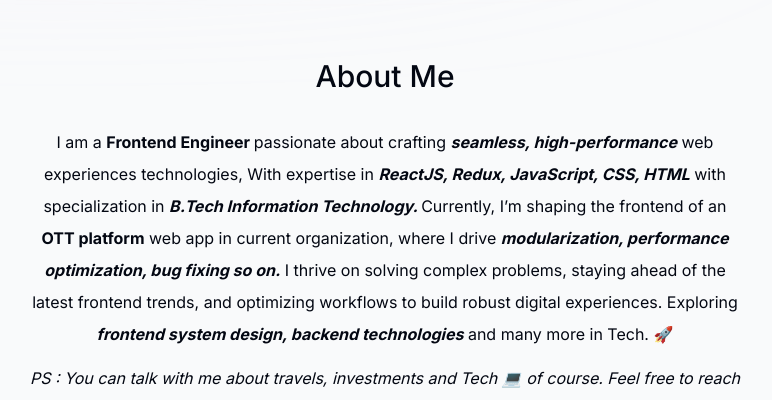
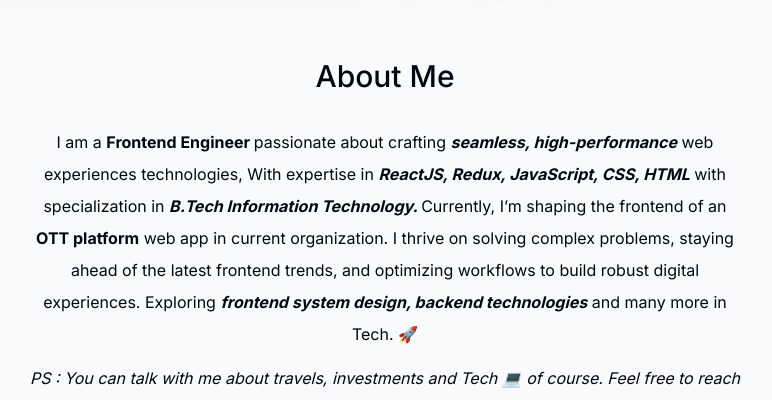
Before and after one commit to sumitvajarinkar/portfolio, a Next.js app: page / in a window 1280 px wide. Shown: the part 820-1220 px from the top of the page, without its empty margins (255-1027 px from the left). Built offline with nearby package versions, Linux system fonts and the light colour scheme; no server answers.

Commit message:
Update about.tsx

```diff
--- a/components/about.tsx
+++ b/components/about.tsx
@@ -20,7 +20,7 @@
       <SectionHeading>About me</SectionHeading>
       <p className="mb-3">
         I am a <span className="font-bold">Frontend Engineer </span>passionate about crafting  <span className="italic font-bold">seamless, high-performance</span> web experiences technologies, With expertise in <span className="italic font-bold">ReactJS, Redux, JavaScript, CSS, HTML</span> with specialization in <span className="italic font-bold">B.Tech Information Technology. </span>
-        Currently, I’m shaping the frontend of an <span className="font-bold">OTT platform</span> web app in current organization, where I drive <span className="italic font-bold">modularization, performance optimization, bug fixing so on.</span> I thrive on solving complex problems, staying ahead of the latest frontend trends, and optimizing workflows to build robust digital experiences. Exploring <span className="italic font-bold">frontend system design, backend technologies</span> and many more in Tech. 🚀
+        Currently, I’m shaping the frontend of an <span className="font-bold">OTT platform</span> web app in current organization. I thrive on solving complex problems, staying ahead of the latest frontend trends, and optimizing workflows to build robust digital experiences. Exploring <span className="italic font-bold">frontend system design, backend technologies</span> and many more in Tech. 🚀
       </p>
 
       <p>
```
